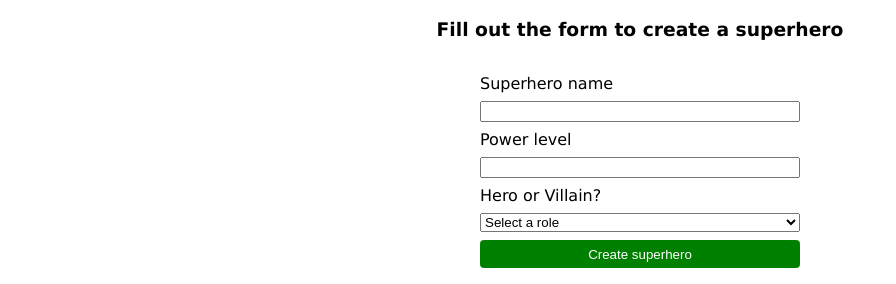
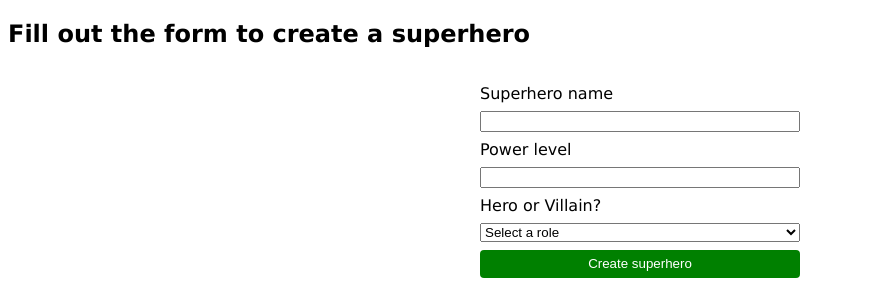
Before and after one commit to TomChrister/database-ca, a website: page index.html in a window 1280 px wide. Shown: the top 284 px of the page, without its empty margins (0-896 px from the left). Drawn offline with Linux system fonts and the light colour scheme; no server answers.

Commit message:
minor fix

```diff
--- a/index.html
+++ b/index.html
@@ -10,7 +10,7 @@
 </head>
 <body>
 
-<h3>Fill out the form to create a superhero</h3>
+<h2>Fill out the form to create a superhero</h2>
 
 <form action="" id="postForm">
     <label for="name">Superhero name</label>
```
